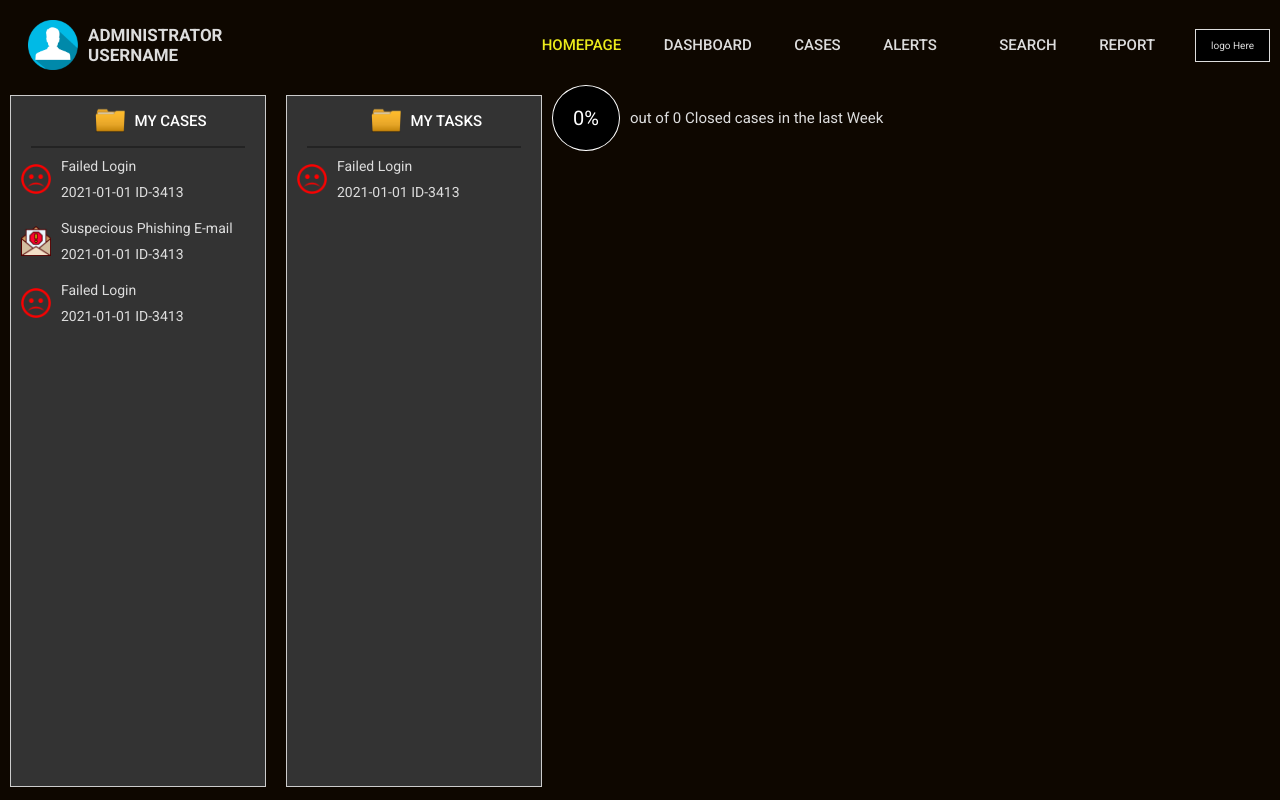
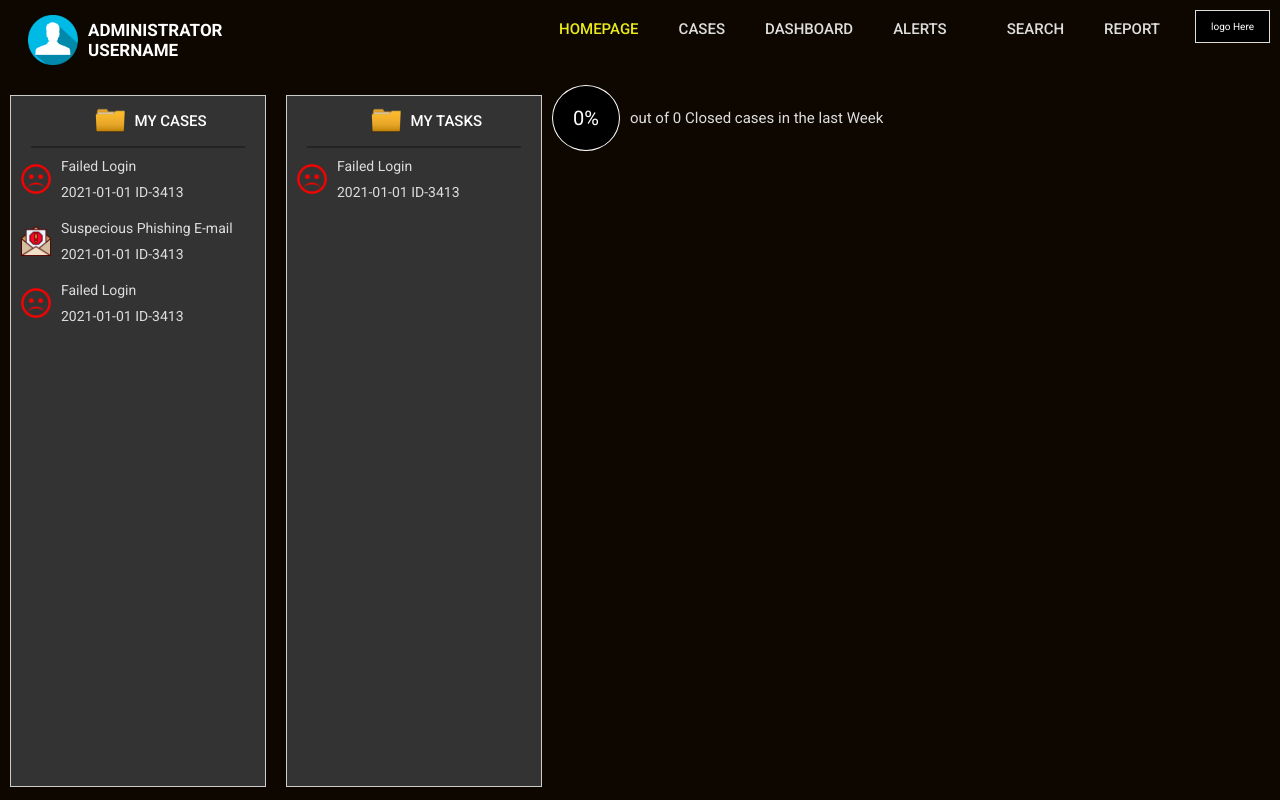
Before and after one commit to rajkishorreddy/webpage2, a website: page index.html in a window 1280 px wide. Drawn offline with Linux system fonts and the light colour scheme.

Commit message:
final commit

```diff
--- a/index.html
+++ b/index.html
@@ -23,17 +23,17 @@
           <span class="header-user-info-username">USERNAME</span>
         </div>
       </div>
-      <div class="header-settings">
+
       <nav class="header-nav">
         <a href="#" class="header-nav-item header-nav-item-1">HOMEPAGE</a>
+        <a href="#" class="header-nav-item header-nav-item-3">CASES</a>
         <a href="#" class="header-nav-item header-nav-item-2">DASHBOARD</a>
-          <a href="#" class="header-nav-item header-nav-item-3">CASES</a>
+
         <a href="#" class="header-nav-item header-nav-item-4">ALERTS</a>
         <a href="#" class="header-nav-item header-nav-item-5">SEARCH</a>
         <a href="#" class="header-nav-item header-nav-item-6">REPORT</a>
       </nav>
       <div class="header-logo">logo Here</div>
-      </div>
     </header>
     <!-- THIS IS THE BODY PART -->
     <main class="body">
--- a/sass/main.scss
+++ b/sass/main.scss
@@ -32,12 +32,8 @@ body {
 .header {
   padding: 1rem;
   margin-top: 0.5rem;
-  display: flex;
-  align-items: center;
-  color: #ddd;
-  justify-content: space-between;
+  color: white;
   height: 10vh;
-  //   background-color: lightcoral;
   &-user {
     display: flex;
     align-items: center;
@@ -61,25 +57,37 @@ body {
       }
     }
   }
-  &-settings {
-    display: flex;
-    flex-wrap: wrap;
-    align-items: center;
-    justify-self: flex-end;
-  }
   &-logo {
     background: #000;
     border: 1px solid #ddd;
     margin-left: 2rem;
     padding: 1rem 1.5rem 1rem 1.5rem;
+    position: absolute;
+    top: 1rem;
+    right: 1rem;
   }
   &-nav {
+    position: absolute;
+    right: 10rem;
+    top: 1rem;
+    display: flex;
+    @media only screen and (max-width: 56.25em) {
+      margin-left: 23rem;
+      flex-wrap: wrap;
+    }
+    @media only screen and (max-width: 36.5em) {
+      align-items: center;
+      justify-content: space-between;
+    }
     &-item {
       text-decoration: none;
       color: #ddd;
       font-size: 1.5rem;
       font-weight: 500;
       padding: 1rem 2rem 1rem 2rem;
+      @media only screen and (max-width: 36.5em) {
+        padding: 0.5rem;
+      }
       &-1 {
         //we have to use js to make nav item change color when clicked but for temperory i use here
         color: rgb(235, 235, 27);
```
Also changed, not shown: styles.css. Lines whose indentation alone changed are shown as unchanged.
